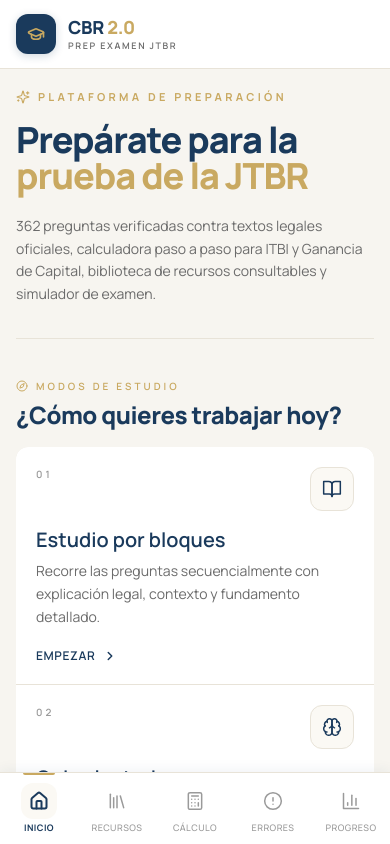
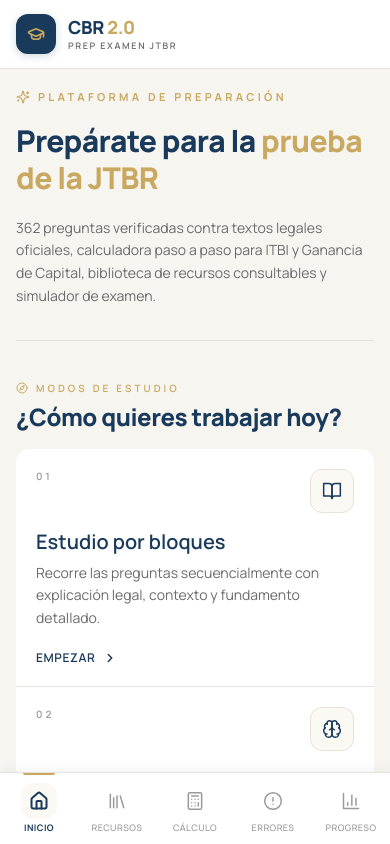
Before and after one commit to pedrosmmejoria/cbr2-mejoria, a React (Vite) app: page / in a window 390 px wide. Shown: the top 844 px of the page. Built offline with nearby package versions, Linux system fonts and the light colour scheme.

Commit message:
fix(ui): quitar br forzado — texto hero fluye natural en 2 lineas mobile

```diff
--- a/src/App.jsx
+++ b/src/App.jsx
@@ -2350,9 +2350,8 @@ function HomeView({ setView, setSelectedBlock, stats }) {
           <Sparkles size={14} style={{ color: COLORS.accent }} />
           <div className="text-[11px] sm:text-xs tracking-[0.3em] uppercase" style={{ color: COLORS.accent, fontWeight: 700 }}>Plataforma de preparación</div>
         </div>
-        <h1 className="text-4xl sm:text-6xl md:text-7xl leading-[1.02] mb-5 sm:mb-6 max-w-4xl" style={{ color: COLORS.primary, fontFamily: STYLES.serif, fontWeight: 800, letterSpacing: '-0.03em' }}>
-          Prepárate para la<br/>
-          <span style={{ color: COLORS.accent }}>prueba de la JTBR</span>
+        <h1 className="text-3xl sm:text-6xl md:text-7xl leading-tight mb-5 sm:mb-6 max-w-4xl" style={{ color: COLORS.primary, fontFamily: STYLES.serif, fontWeight: 800, letterSpacing: '-0.02em' }}>
+          Prepárate para la <span style={{ color: COLORS.accent }}>prueba de la JTBR</span>
         </h1>
         <p className="text-sm sm:text-base leading-relaxed max-w-2xl" style={{ color: COLORS.textMuted, fontWeight: 400 }}>
           {QUESTIONS.length} preguntas verificadas contra textos legales oficiales, calculadora paso a paso para ITBI y Ganancia de Capital, biblioteca de recursos consultables y simulador de examen.
```
